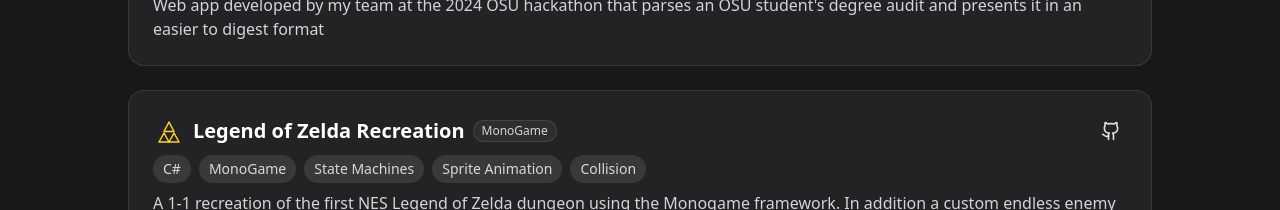
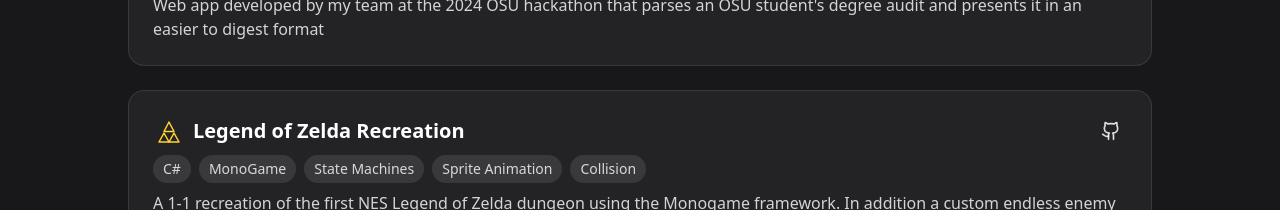
Before and after one commit to KyleWhite22/Portfolio, a React (Vite) app in the folder client/: page / in a window 1280 px wide. Shown: the part 2740-2950 px from the top of the page. Built offline with nearby package versions, Linux system fonts and the light colour scheme.

Commit message:
removed badge

```diff
--- a/client/src/components/Projects.tsx
+++ b/client/src/components/Projects.tsx
@@ -260,7 +260,6 @@
             ]}
             Logo={TriforceIcon}
             logoClassName="text-amber-300"
-            badge="MonoGame"
             github="https://github.com/KyleWhite22/LegendOfZelda"
           />
         </div>
```
